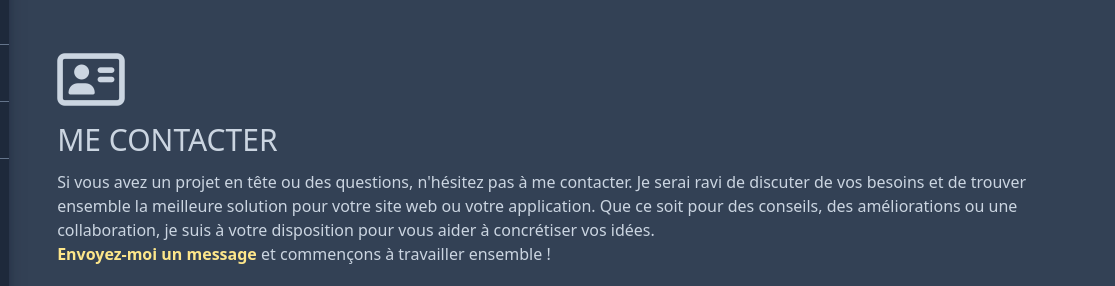
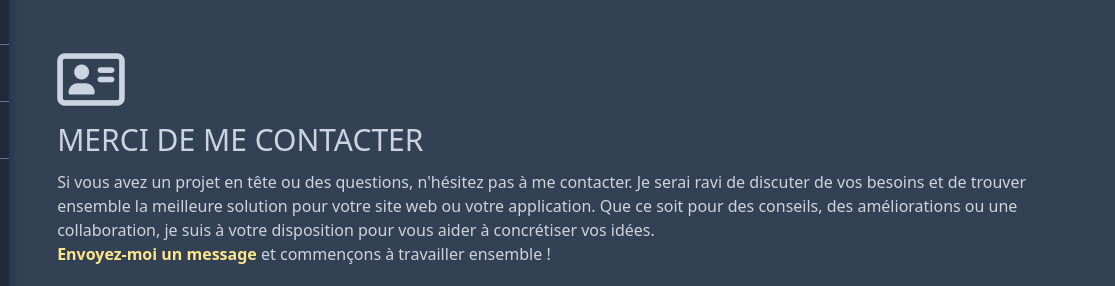
Before and after one commit to Iriana022/my-portfolio, a website: page contact.html in a window 1280 px wide. Shown: the part 198-484 px from the top of the page, 165-1280 px from the left. Drawn offline with nearby package versions, Linux system fonts and the light colour scheme.

Commit message:
modif texte

```diff
--- a/contact.html
+++ b/contact.html
@@ -53,7 +53,7 @@
             <div class="px-12">
                 <i data-aos="fade-up" class="fa-regular fa-address-card text-6xl"></i>
                 <h2 data-aos="fade-up" data-aos-delay="150" class="text-3xl uppercase py-3">
-                    Me contacter
+                    Merci de Me contacter
                 </h2>
                 <p data-aos="fade-up" data-aos-delay="300" class="text-1xl">
                     Si vous avez un projet en tête ou des questions, n'hésitez pas à me contacter. Je serai ravi de discuter de vos besoins et de trouver ensemble la meilleure solution pour votre site web ou votre application. Que ce soit pour des conseils, des améliorations ou une collaboration, je suis à votre disposition pour vous aider à concrétiser vos idées.
```
